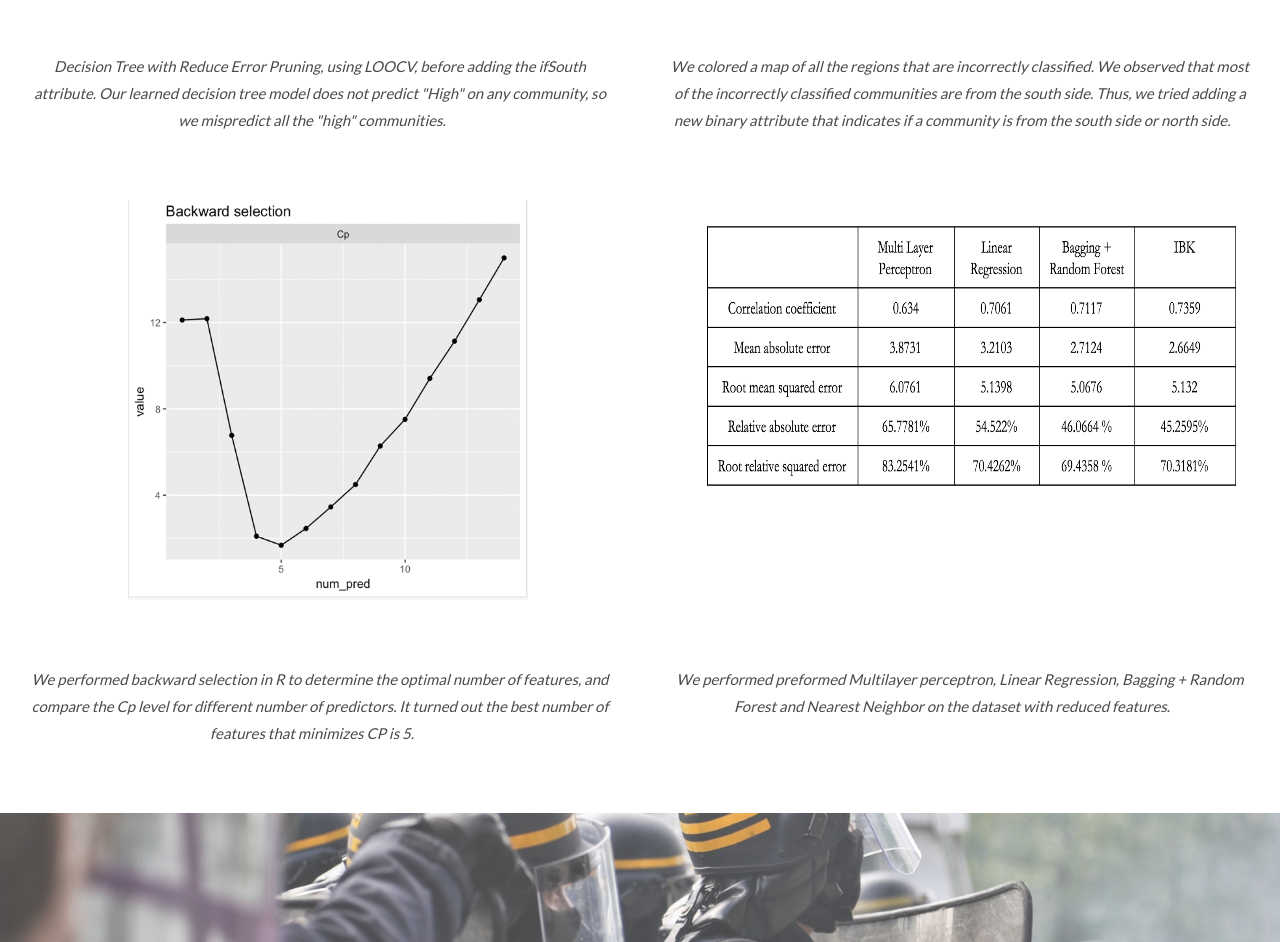
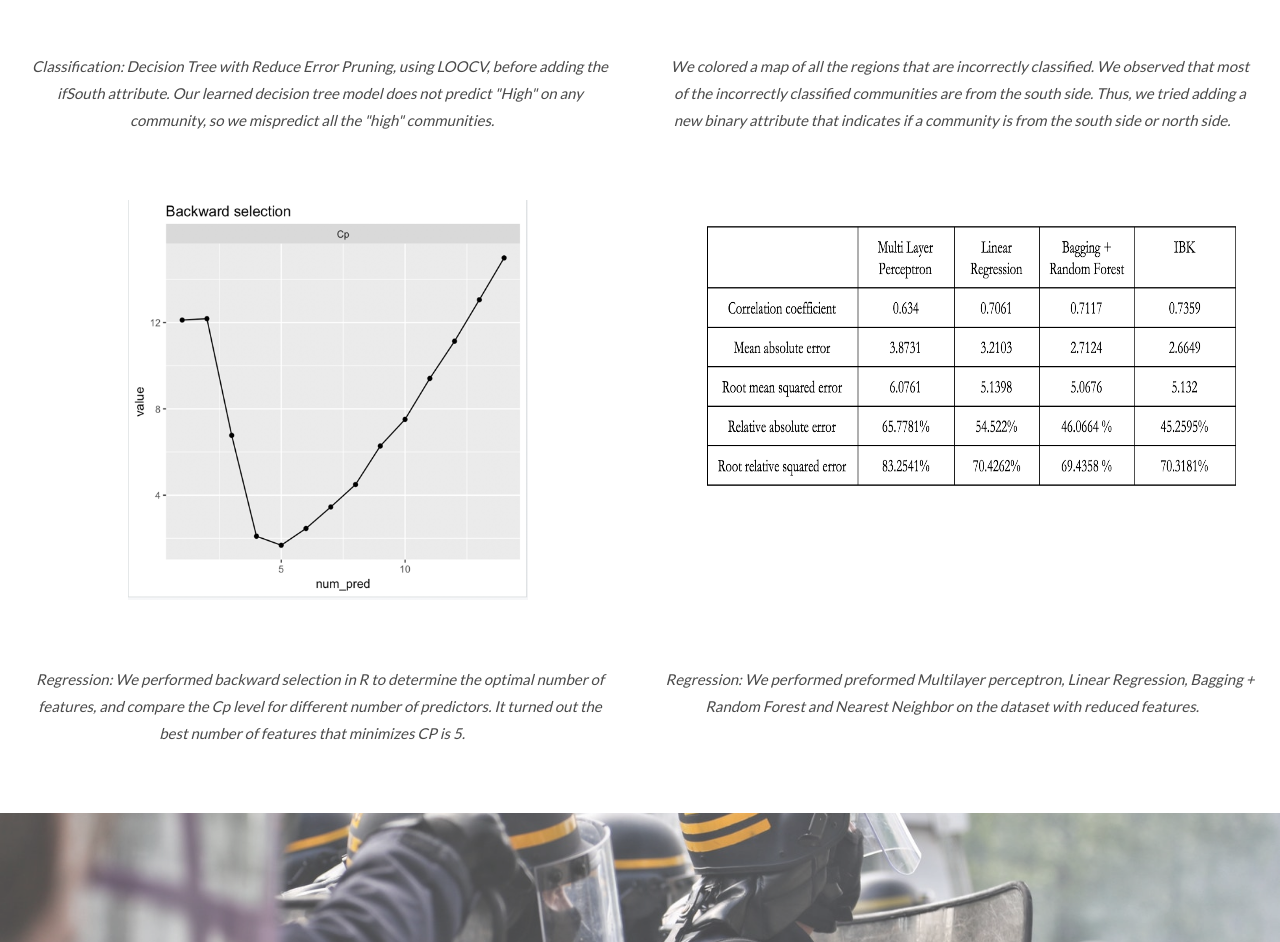
Before and after one commit to helenhu96/EECS349Project, a plain HTML site: page index.html in a window 1280 px wide. Shown: the part 3084-4026 px from the top of the page. Drawn offline with nearby package versions, Linux system fonts and the light colour scheme.

Commit message:
fixed typos

```diff
--- a/index.html
+++ b/index.html
@@ -133,7 +133,7 @@ td {
         <p>%60.52</p>
         <p>%68.42</p>
       </div>
-      <p style="text-align: left; font-size:13px"> *** Adding binary attributes: ifSouth, and feature selection reduces overfitting and increases LOOCV accuracy </p>
+      <p style="text-align: left; font-size:13px"> *** Adding binary attribute, ifSouth, and doing feature selection reduce overfitting and increase LOOCV accuracy </p>
       <p style="text-align: left; font-size:13px"> *** Most Important Features:  % African American ,  % Asian, Per Capital Income, % Aged 16+ Unemployed, ifSouth </p>
     </div>
 
@@ -198,7 +198,7 @@ td {
 
 <div class="w3-row">
     <div class="w3-col m6 w3-center w3-padding-large">
-      <i class="w3-margin-right">Decision Tree with Reduce Error Pruning, using LOOCV,  before adding the ifSouth attribute. Our learned decision tree model does not predict "High" on any community, so we mispredict all the "high" communities.</i> <br /><br />
+      <i class="w3-margin-right">Classification: Decision Tree with Reduce Error Pruning, using LOOCV,  before adding the ifSouth attribute. Our learned decision tree model does not predict "High" on any community, so we mispredict all the "high" communities.</i> <br /><br />
     </div>
 
     <div class="w3-col m6 w3-center w3-padding-large">
@@ -219,11 +219,11 @@ td {
 
 <div class="w3-row">
     <div class="w3-col m6 w3-center w3-padding-large">
-      <i class="w3-margin-right">We performed backward selection in R to determine the optimal number of features, and compare the Cp level for different number of predictors. It turned out the best number of features that minimizes CP is 5.</i> <br /><br /><br />
+      <i class="w3-margin-right">Regression: We performed backward selection in R to determine the optimal number of features, and compare the Cp level for different number of predictors. It turned out the best number of features that minimizes CP is 5.</i> <br /><br /><br />
     </div>
 
     <div class="w3-col m6 w3-center w3-padding-large">
-    <i class="w3-margin-right">We performed preformed Multilayer perceptron, Linear Regression, Bagging + Random Forest and Nearest Neighbor on the dataset with reduced features. </i> <br /><br /><br />
+    <i class="w3-margin-right">Regression: We performed preformed Multilayer perceptron, Linear Regression, Bagging + Random Forest and Nearest Neighbor on the dataset with reduced features. </i> <br /><br /><br />
     </div>
 </div>
 
```
